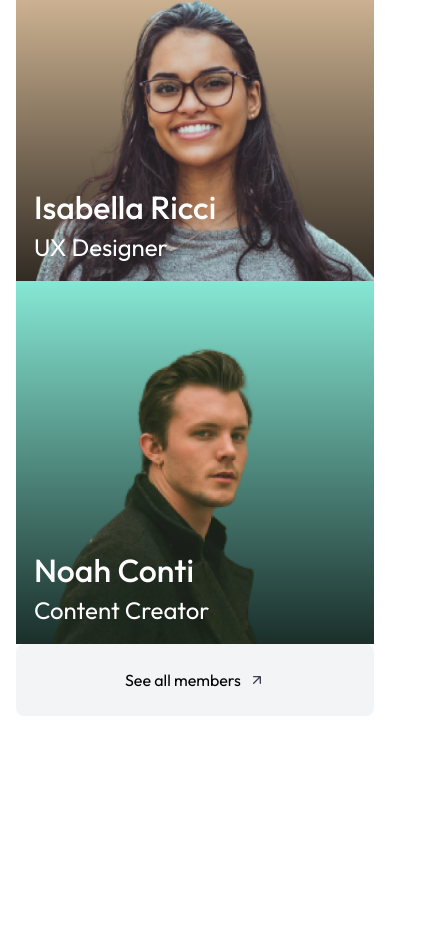
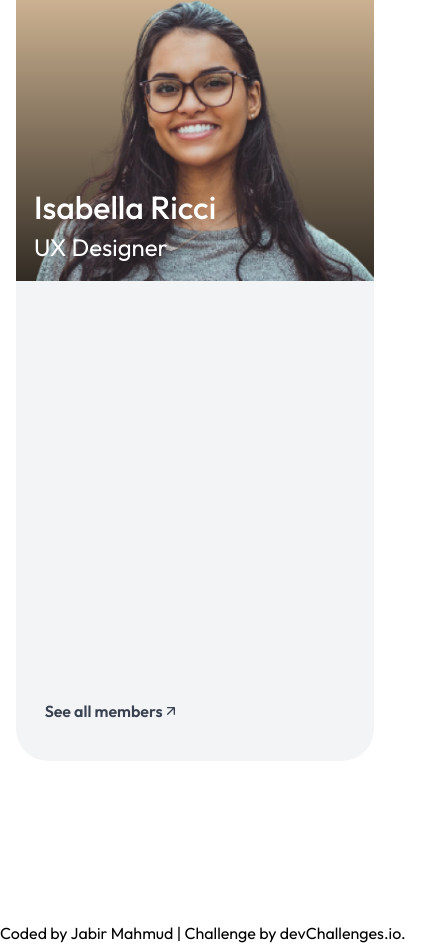
Before and after one commit to jabirmahmud24/meet-the-team, a plain HTML site: page index.html in a window 390 px wide. Shown: the part 1477-2422 px from the top of the page, 448 px wide, since content can reach past the window. Before the commit the page ends 2193 px from the top, so only its background shows below. Drawn offline with nearby package versions, Linux system fonts and the light colour scheme.

Commit message:
All section for mobile view has been added

```diff
--- a/index.html
+++ b/index.html
@@ -102,42 +102,29 @@
       </div>
       <!--   Noah Conti
     Content Creator -->
-      <div
-        class="relative bg-[#86E7D4] max-w-[640px] mx-auto bg-[linear-gradient(180deg,rgba(217,217,217,0)_0%,rgba(0,0,0,0.8)_100%)]"
-      >
-        <img class="h-full w-full" src="./resources/person_5.png" alt="" />
-        <!-- Profile Title Division -->
-        <div class="absolute bottom-[5%] left-[5%] text-white]">
-          <h4 class="text-[#FFFEFE] font-medium text-[2rem]">Noah Conti</h4>
-          <p class="text-[#FFFEFE] text-2xl">Content Creator</p>
-        </div>
-      </div>
+
       <!-- See all -->
-      <!-- <div
-        class="bg-[#F3F4F6] min-h-screen mb-0 mx-auto max-w-[640px] relative"
-      >
-        <p class="flex absolute bottom-8 left-6">
-          See all members <img src="./resources/arrow up right.svg" alt="" />
-        </p>
-      </div> -->
-      <div
-        class="bg-[#F3F4F6] w-full max-w-4xl mx-auto p-6 max-h-[80vh] overflow-hidden rounded-lg"
-      >
-        <div class="flex flex-col h-full">
-          <div class="flex-1"></div>
-          <p class="flex items-center justify-center">
+
+      <div>
+        <div
+          class="relative mx-auto mb-8 rounded-b-4xl bg-[#F3F4F6] max-w-[640px] mx-auto] h-[30rem]"
+        >
+          <a
+            class="absolute bottom-[8%] left-[8%] flex text-[#394150] font-semibold"
+            href="#"
+          >
             See all members
-            <img src="./resources/arrow up right.svg" alt="→" class="ml-2" />
-          </p>
+            <img src="./resources/arrow up right.svg" alt="" />
+          </a>
         </div>
       </div>
     </section>
 
-    <!-- <div class="author-info">
-      Coded by <a href="#">Your Name Here</a> | Challenge by
+    <div class="author-info mt-40 mx-auto w-md">
+      Coded by <a href="#">Jabir Mahmud</a> | Challenge by
       <a href="https://www.devchallenges.io?ref=challenge" target="_blank"
         >devChallenges.io</a
       >.
-    </div> -->
+    </div>
   </body>
 </html>
```
